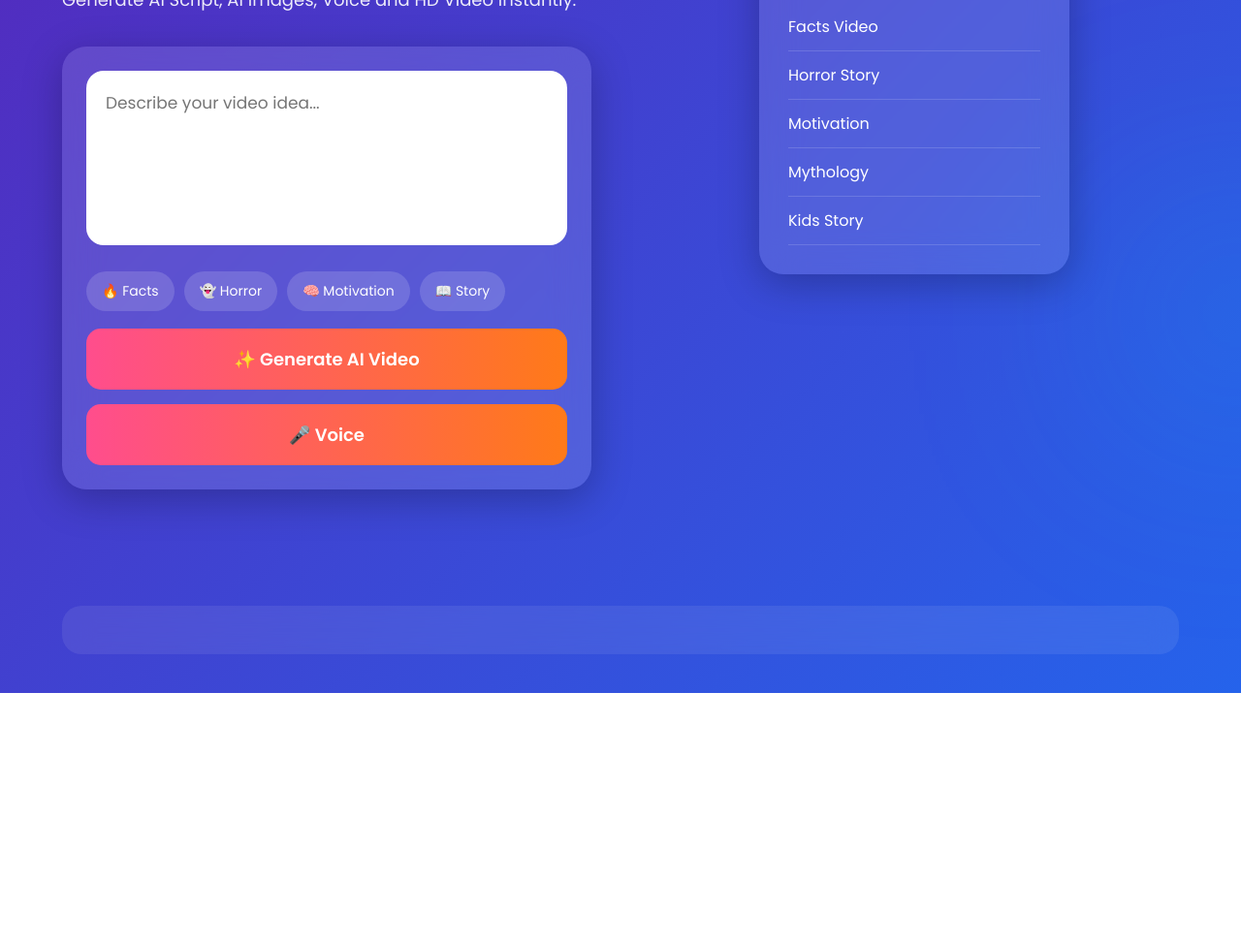
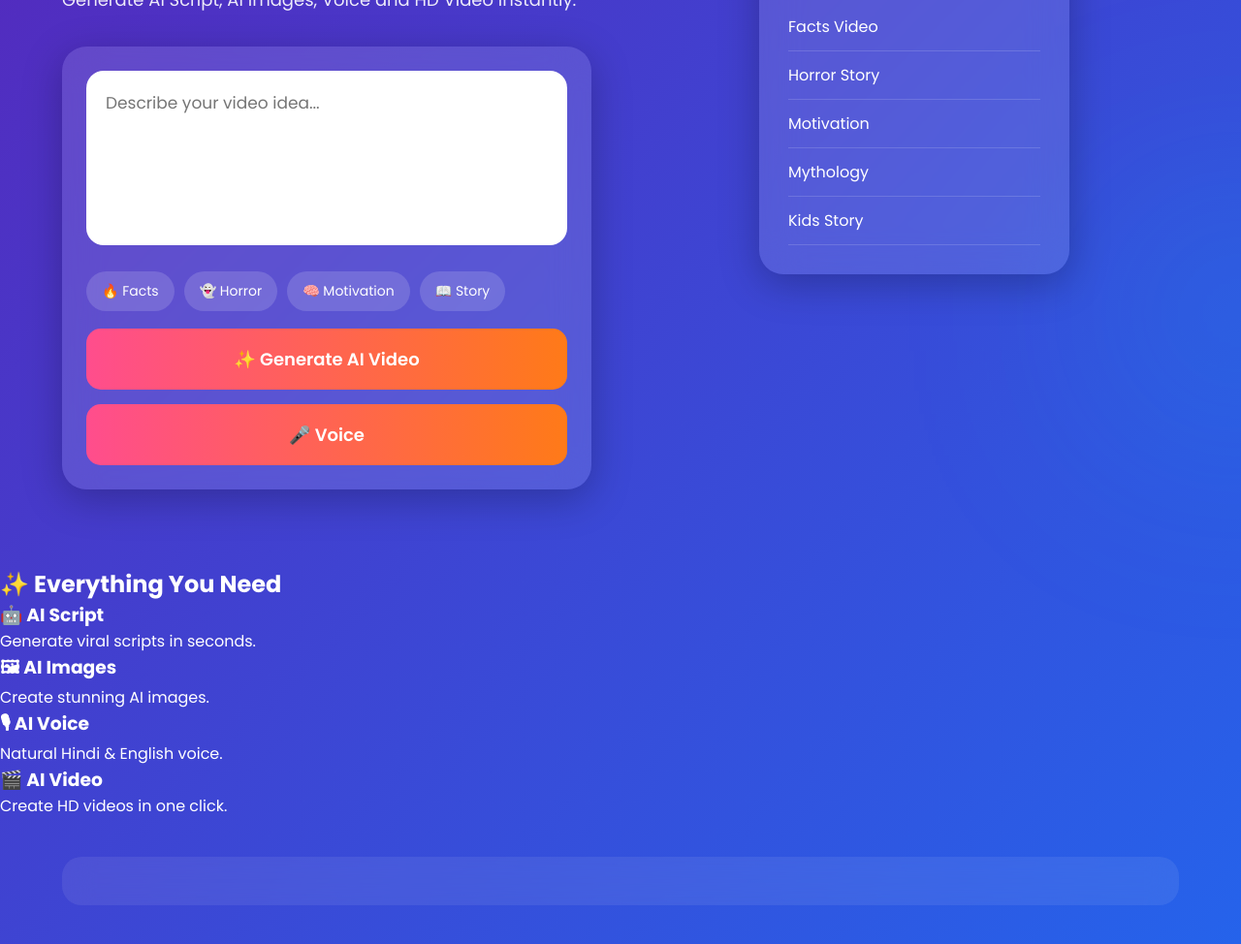
Before and after one commit to sy4773835-ui/AI-Video-Generator-, a website: page index.html in a window 1280 px wide. Shown: the part 472-1446 px from the top of the page at 97% size. Before the commit the page ends 1187 px from the top, so only its background shows below. Drawn offline with Linux system fonts and the light colour scheme.

Commit message:
Add features section with AI script, images, voice, and video
Added a new features section with AI capabilities.

```diff
--- a/index.html
+++ b/index.html
@@ -104,7 +104,35 @@ placeholder="Describe your video idea..."></textarea>
 </div>
 
 </section>
+<section class="features">
 
+<h2>✨ Everything You Need</h2>
+
+<div class="feature-grid">
+
+<div class="feature-card">
+<h3>🤖 AI Script</h3>
+<p>Generate viral scripts in seconds.</p>
+</div>
+
+<div class="feature-card">
+<h3>🖼 AI Images</h3>
+<p>Create stunning AI images.</p>
+</div>
+
+<div class="feature-card">
+<h3>🎙 AI Voice</h3>
+<p>Natural Hindi & English voice.</p>
+</div>
+
+<div class="feature-card">
+<h3>🎬 AI Video</h3>
+<p>Create HD videos in one click.</p>
+</div>
+
+</div>
+
+</section>
 <div id="result"></div>
 
 <script src="script.js"></script>
```
